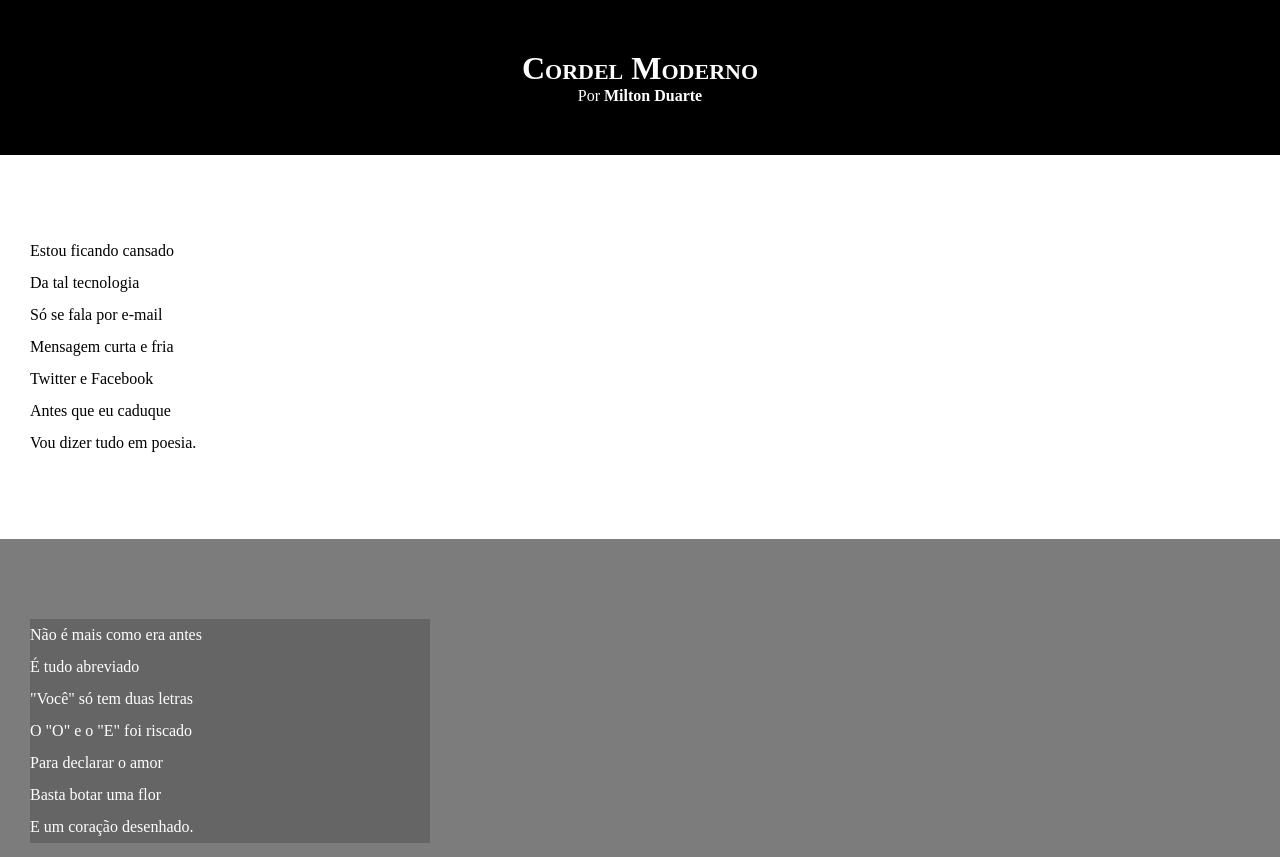
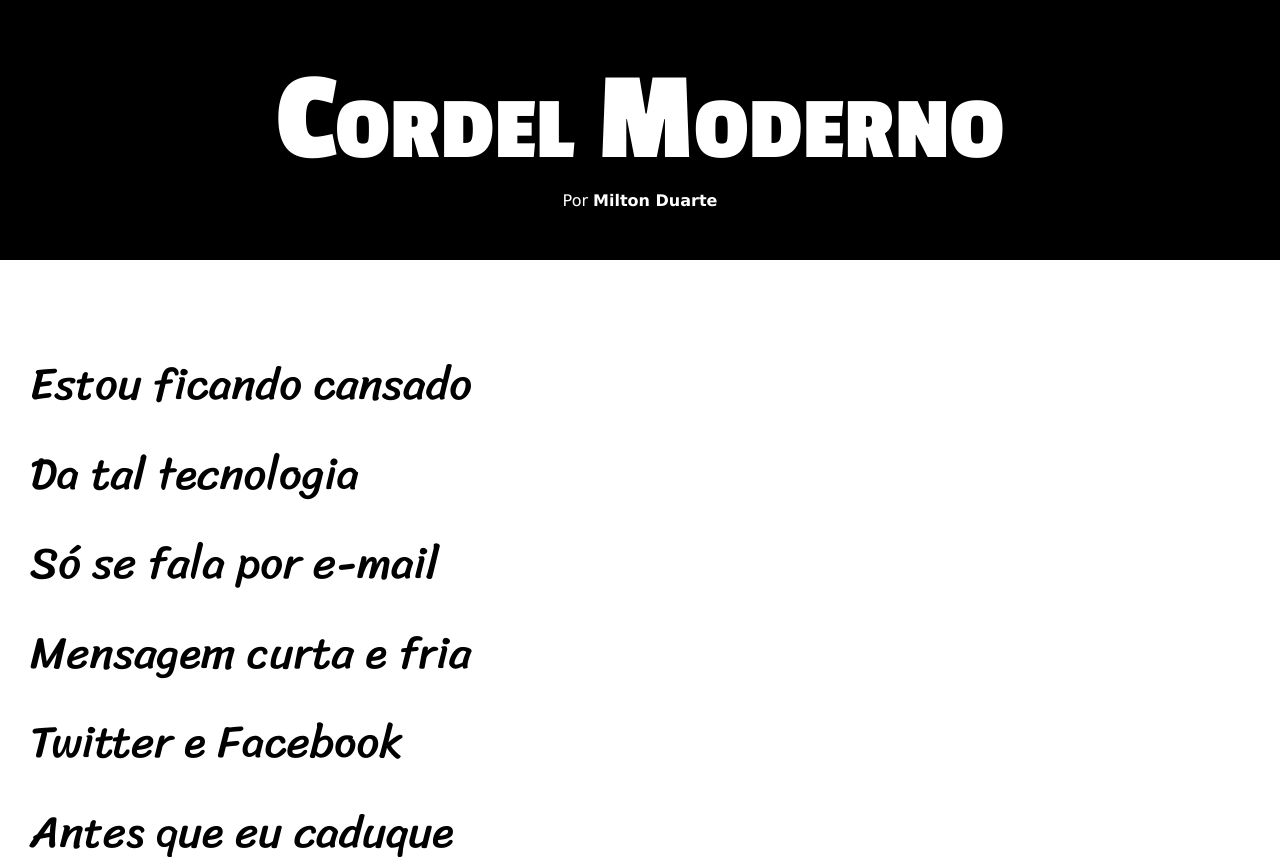
Before and after one commit to rodrigofpinto/html-css, a plain HTML site: page Desafios/Desafio 12/index.html in a window 1280 px wide. Shown: the top 857 px of the page. Drawn offline with Linux system fonts and the light colour scheme.

Commit message:
Update style.css

```diff
--- a/Desafios/Desafio 12/style.css
+++ b/Desafios/Desafio 12/style.css
@@ -1,11 +1,18 @@
 @charset "UTF8-8";
+@import url('https://fonts.googleapis.com/css2?family=Passion+One:wght@400;700;900&display=swap');
+@import url('https://fonts.googleapis.com/css2?family=Passion+One:wght@400;700;900&family=Sriracha&display=swap');
+:root {
+    --fonte1: Verdana, Geneva, Tahoma, sans-serif;
+    --fonte2: "Passion One", cursive;
+    --fonte3: "Sriracha", cursive;
+}
 
-@import url();
 * {
     margin: 0px;
     padding: 0px;
 }
 html, body {
+    font-family: var(--fonte1);
     min-height: 100vh;
     background-color: dark;
 }
@@ -16,14 +23,19 @@
 
 }
 header > h1 {
+    font-family: var(--fonte2);
+    font-size: 10vw;
     padding-top: 50px;
     font-variant: small-caps;
+
 }
 header > p {
     padding-bottom: 50px;
 
 }
 section {
+    font-family: var(--fonte3);
+    font-size: 3.5vw;
     padding-top: 10vh;
     padding-bottom: 10vh;
     line-height: 2em;
@@ -41,8 +53,9 @@
     color: white;
 }
 section.imagem > p {
-    width: 400px;
+    display: inline-block;
     background-color: rgba(0, 0, 0, 0.189);
+    padding: 5px;
 }
 a {
     color: white;
```
